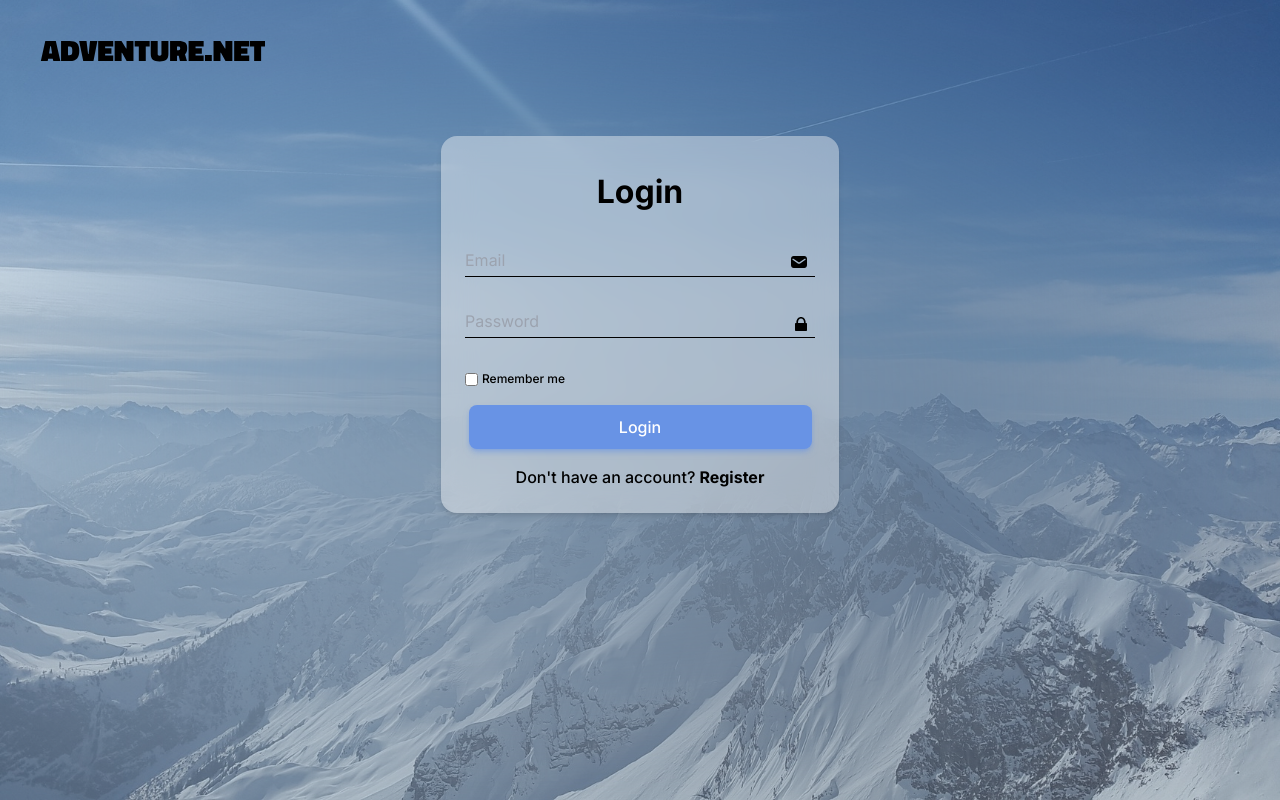
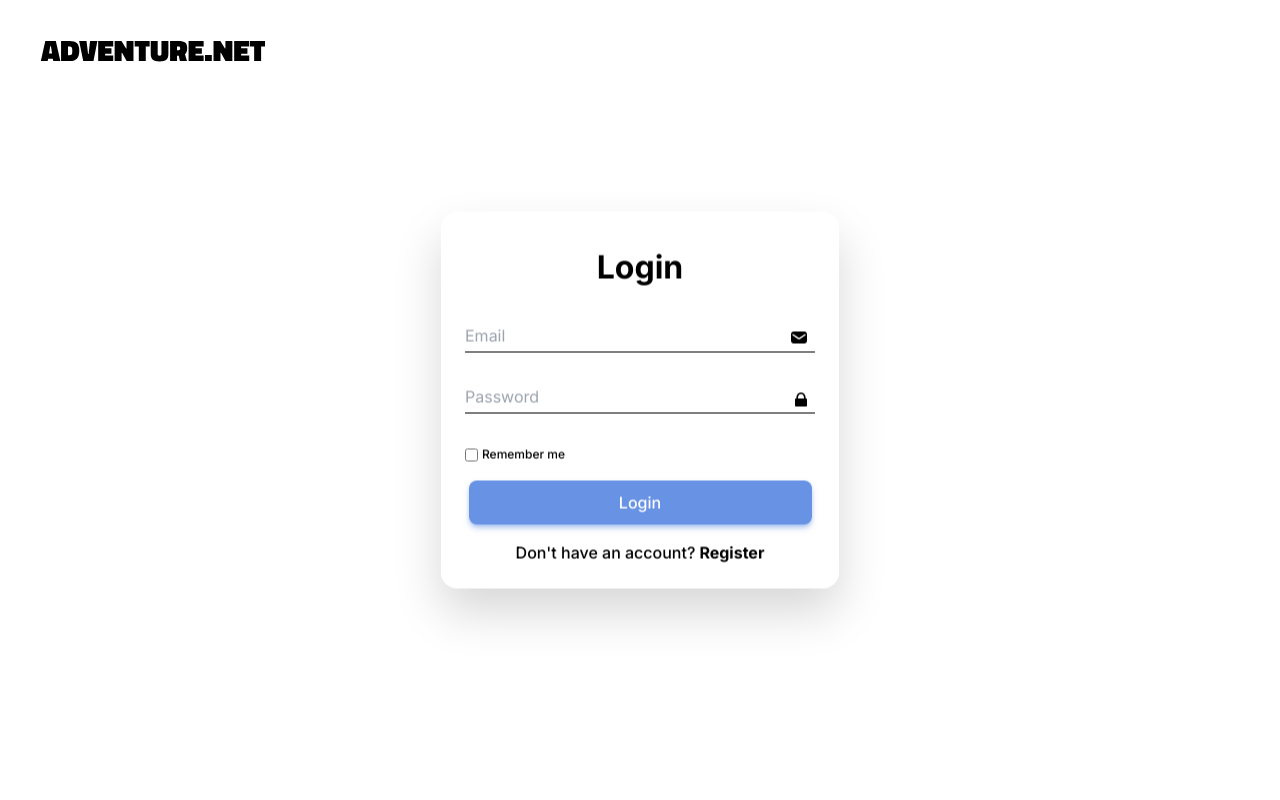
Before and after one commit to wojteknopants/adventurenet, a React (Vite) app in the folder frontend/: page /auth/login in a window 1280 px wide. Built offline with nearby package versions, Linux system fonts and the light colour scheme; no server answers.

Commit message:
Refactoring of authorization

```diff
--- /dev/null
+++ b/frontend/src/components/AuthForm.tsx
@@ -0,0 +1,38 @@
+import { ReactNode, useEffect, useState } from "react";
+import { Link, useNavigate } from "react-router-dom";
+import { useDispatch, useSelector } from "react-redux";
+
+interface AuthFormProps {
+  children: ReactNode;
+  handleSubmit: (event: React.FormEvent<HTMLFormElement>) => void;
+}
+
+const AuthForm = ({ children, handleSubmit }: AuthFormProps) => {
+  const [isShowing, setIsShowing] = useState<boolean>(false);
+
+  useEffect(() => {
+    setIsShowing(true);
+  }, []);
+  return (
+    <div
+      className={`absolute top-1/2 left-1/2 -translate-x-1/2 -translate-y-1/2`}
+    >
+      <form
+        onSubmit={handleSubmit}
+        style={{ boxShadow: "rgba(0, 0, 0, 0.16) 0px 24px 48px" }}
+        className={`flex flex-col justify-center transition-all ease-in-out duration-500 ${
+          isShowing ? "opacity-100" : "opacity-0"
+        } p-6 backdrop-blur-lg bg-white rounded-2xl`}
+      >
+        {children}
+      </form>
+    </div>
+  );
+};
+
+// const mapStateToProps = (state: any) => ({
+//   isAuthenticated: state.auth.checkIsAuthenticated,
+// });
+
+export default AuthForm;
+//export default LoginForm;
--- a/frontend/src/pages/auth/ActivateForm.tsx
+++ b/frontend/src/pages/auth/ActivateForm.tsx
@@ -4,6 +4,7 @@ import { useDispatch } from "react-redux";
 import { useNavigate, useParams } from "react-router-dom";
 import { activation } from "../../features/auth/authSlice";
 import { AppDispatch } from "../../store";
+import AuthForm from "../../components/AuthForm";
 
 const ActivateUser = () => {
   const [isShowing, setIsShowing] = useState<boolean>(false);
@@ -36,13 +37,7 @@ const ActivateUser = () => {
   }, []);
 
   return (
-    <div className="flex justify-center ">
-      <form
-        onSubmit={handleOnSubmit}
-        className={`flex flex-col justify-center transition-all ease-in-out duration-500 ${
-          isShowing ? "opacity-100" : "opacity-0"
-        } p-6 mt-24 backdrop-blur-lg bg-white/40 rounded-2xl shadow-md`}
-      >
+    <AuthForm handleSubmit={handleOnSubmit}>
       <label className="flex justify-center text-[32px] font-bold mt-2">
         Activate account?
       </label>
@@ -55,8 +50,7 @@ const ActivateUser = () => {
           Activate
         </button>
       </div>
-      </form>
-    </div>
+    </AuthForm>
   );
 };
 
--- a/frontend/src/pages/auth/AuthLayout.tsx
+++ b/frontend/src/pages/auth/AuthLayout.tsx
@@ -8,7 +8,7 @@ const AuthLayout = () => {
       <div
         className="relative flex-col px-16 py-10 w-full h-screen"
         style={{
-          background: `url(${loginBackground})`,
+          //background: `url(${loginBackground})`,
           backgroundSize: "cover",
           backgroundPosition: "center",
         }}
--- a/frontend/src/pages/auth/LoginForm.tsx
+++ b/frontend/src/pages/auth/LoginForm.tsx
@@ -10,6 +10,7 @@ import {
 } from "../../features/auth/authSlice";
 import { useDispatch, useSelector } from "react-redux";
 import { AppDispatch } from "../../store";
+import AuthForm from "../../components/AuthForm";
 
 const LoginForm = () => {
   const [email, setEmail] = useState<string>("");
@@ -37,7 +38,7 @@ const LoginForm = () => {
     setIsChecked((prev) => !prev);
   };
 
-  const handleSubmit = async (event: React.FormEvent<HTMLFormElement>) => {
+  const handleOnSubmit = async (event: React.FormEvent<HTMLFormElement>) => {
     //Prevent page reload
     event.preventDefault();
 
@@ -77,13 +78,7 @@ const LoginForm = () => {
   }, [isChecked]);
 
   return (
-    <div className={`flex justify-center`}>
-      <form
-        onSubmit={handleSubmit}
-        className={`flex flex-col justify-center transition-all ease-in-out duration-500 shadow-md ${
-          isShowing ? "opacity-100" : "opacity-0"
-        } p-6 mt-24 backdrop-blur-lg bg-white/40 rounded-2xl`}
-      >
+    <AuthForm handleSubmit={handleOnSubmit}>
       <label className={`flex justify-center text-[32px] font-bold mt-2`}>
         Login
       </label>
@@ -136,7 +131,7 @@ const LoginForm = () => {
       <div className="flex justify-center mt-4">
         <button
           type="submit"
-            className="flex justify-center w-[343px] transition shadow-md shadow-blue-400/50 hover:shadow hover:shadow-blue-400/50 text-white bg-blue-400 hover:bg-blue-400/90 font-medium rounded-lg text-[16px] px-5 py-2.5"
+          className="flex justify-center w-[343px] transition shadow-md shadow-blue-400/50 hover:shadow hover:shadow-blue-400/50 text-white  bg-mainBlue hover:bg-blue-400/90 font-medium rounded-lg text-[16px] px-5 py-2.5"
         >
           Login
         </button>
@@ -147,8 +142,7 @@ const LoginForm = () => {
           Register
         </Link>
       </div>
-      </form>
-    </div>
+    </AuthForm>
   );
 };
 
--- a/frontend/src/pages/auth/RegistrationForm.tsx
+++ b/frontend/src/pages/auth/RegistrationForm.tsx
@@ -4,6 +4,7 @@ import { loginEmail, loginLock } from "../../assets";
 import { register } from "../../features/auth/authSlice";
 import { useDispatch } from "react-redux";
 import { AppDispatch } from "../../store";
+import AuthForm from "../../components/AuthForm";
 
 const RegistrationForm = () => {
   const [email, setEmail] = useState<string>("");
@@ -45,13 +46,7 @@ const RegistrationForm = () => {
   }, []);
 
   return (
-    <div className="flex justify-center">
-      <form
-        onSubmit={handleOnSubmit}
-        className={`flex flex-col justify-center transition-all ease-in-out duration-500 ${
-          isShowing ? "opacity-100" : "opacity-0"
-        } p-6 mt-24 backdrop-blur-lg bg-white/40 rounded-2xl shadow-md`}
-      >
+    <AuthForm handleSubmit={handleOnSubmit}>
       <label className="flex justify-center text-[32px] font-bold mt-2">
         Registration
       </label>
@@ -118,8 +113,7 @@ const RegistrationForm = () => {
           Login
         </Link>
       </div>
-      </form>
-    </div>
+    </AuthForm>
   );
 };
 
```
Also changed, not shown: frontend/src/components/Bookmark.tsx (deleted), 1 other file (tests, documents, lock files or other folders). Lines whose indentation alone changed are shown as unchanged.
